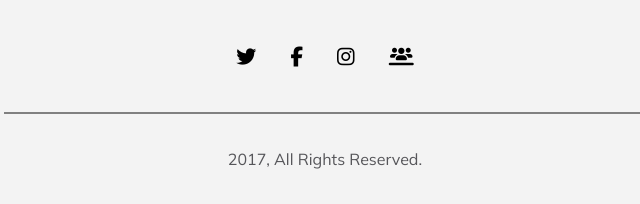
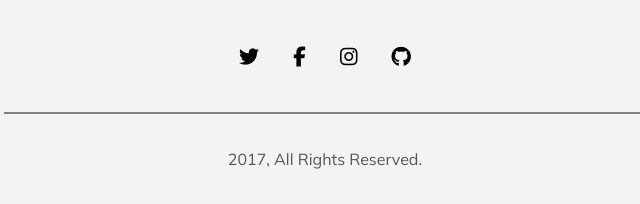
Before and after one commit to Shakil4432/PH-Milestone2-Assignment2, a plain HTML site: page index.html in a window 1280 px wide. Shown: the part 7295-7499 px from the top of the page, 315-955 px from the left. Drawn offline with Linux system fonts and the light colour scheme.

Commit message:
Added full assignment2

```diff
--- a/index.html
+++ b/index.html
@@ -365,7 +365,7 @@
             <i class="fa-brands fa-twitter"></i>
             <i class="fa-brands fa-facebook-f"></i>
             <i class="fa-brands fa-instagram"></i>
-            <i class="fa-solid fa-users-line"></i>
+            <i class="fa-brands fa-github"></i>
         </div>
         <hr class="P_Color">
         <p class="condition P_Color">2017, All Rights Reserved.</p>
```
